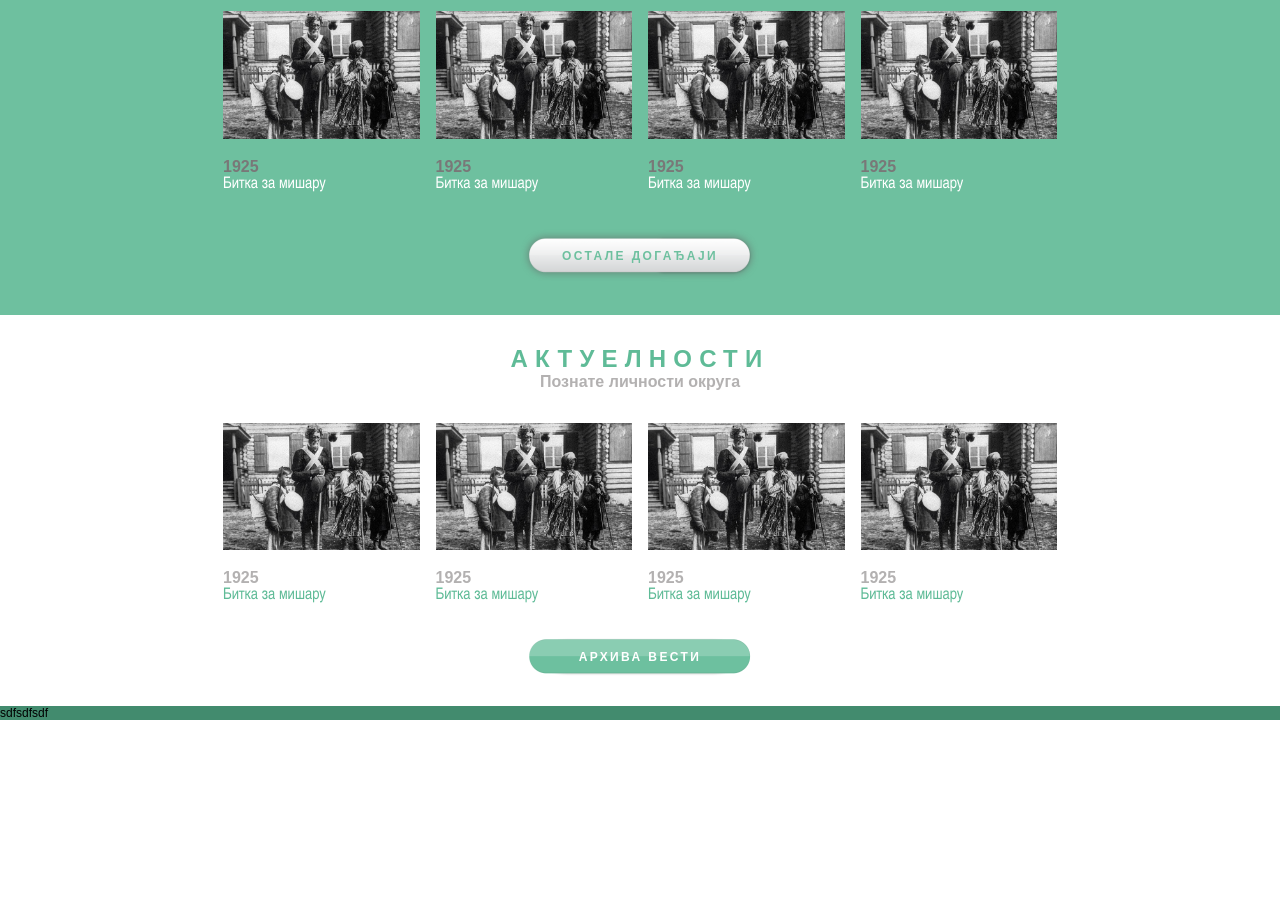
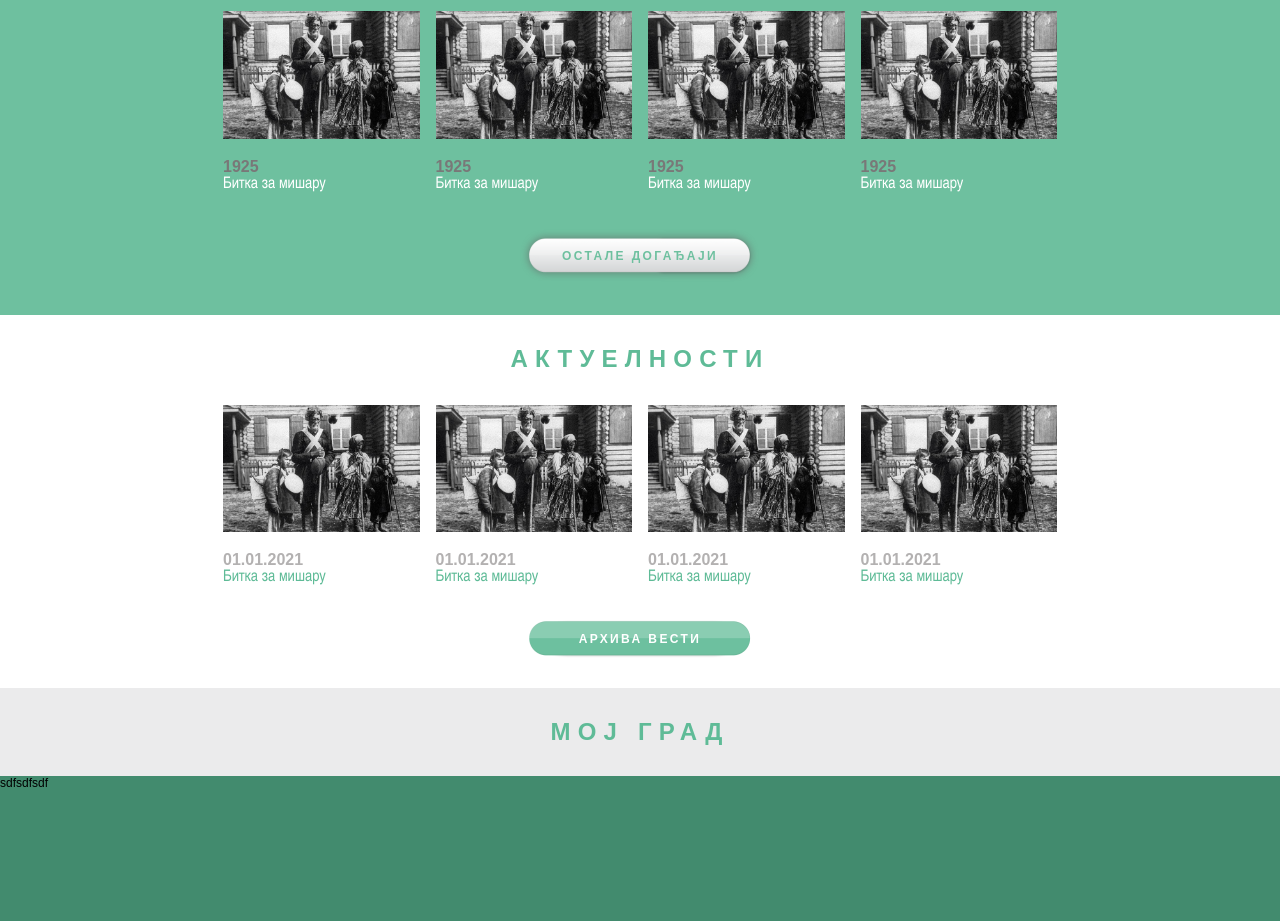
Before and after one commit to OlegPukhaev/VidikSaCera, a plain HTML site: page index.html in a window 1280 px wide. Shown: the part 946-1867 px from the top of the page. Before the commit the page ends 1666 px from the top, so only its background shows below. Drawn offline with Linux system fonts and the light colour scheme.

Commit message:
Bug fix css

```diff
--- a/index.html
+++ b/index.html
@@ -117,34 +117,33 @@
         <!-- AKTUEKYJCNB START -->
         <section>
           <h1 class="color_green">АКТУЕЛНОСТИ</h1>
-          <h2 class="color_gray">Познате личности округа</h2>
           <div class="gallery mt-2">
             <div class="card">
               <div class="img_wrapper">
                 <img src="./image/people/001.jpeg" />
               </div>
-              <h2 class="color_gray mt-1">1925</h2>
+              <h2 class="color_gray mt-1">01.01.2021</h2>
               <h3 class="color_green">Битка за мишару</h3>
             </div>
             <div class="card">
               <div class="img_wrapper">
                 <img src="./image/people/001.jpeg" />
               </div>
-              <h2 class="color_gray mt-1">1925</h2>
+              <h2 class="color_gray mt-1">01.01.2021</h2>
               <h3 class="color_green">Битка за мишару</h3>
             </div>
             <div class="card">
               <div class="img_wrapper">
                 <img src="./image/people/001.jpeg" />
               </div>
-              <h2 class="color_gray mt-1">1925</h2>
+              <h2 class="color_gray mt-1">01.01.2021</h2>
               <h3 class="color_green">Битка за мишару</h3>
             </div>
             <div class="card">
               <div class="img_wrapper">
                 <img src="./image/people/001.jpeg" />
               </div>
-              <h2 class="color_gray mt-1">1925</h2>
+              <h2 class="color_gray mt-1">01.01.2021</h2>
               <h3 class="color_green">Битка за мишару</h3>
             </div>
           </div>
@@ -153,6 +152,14 @@
           </div>
         </section>
         <!-- AKTUEKYJCNB END -->
+
+        <!-- МОJ ГРАД START -->
+        <section class="bg_gray">
+          <h1 class="color_green">МОJ ГРАД</h1>
+
+        </section>
+        <!-- МОJ ГРАД END -->
+
       </main>
       <footer>sdfsdfsdf</footer>
     </div>
--- a/style.css
+++ b/style.css
@@ -3,11 +3,6 @@
   padding: 0;
   font-family: "Arial Narrow Bold", sans-serif;
   font-size: 12px;
-}
-
-html {
-  width: 100vw;
-  height: 100vh;
 }
 
 body {
@@ -274,6 +269,10 @@ h3 {
   background-color: #6ec09f;
 }
 
+.bg_gray {
+  background-color: #ebebec;
+}
+
 footer {
   background-color: #428b6e;
   height: 145px;
```
